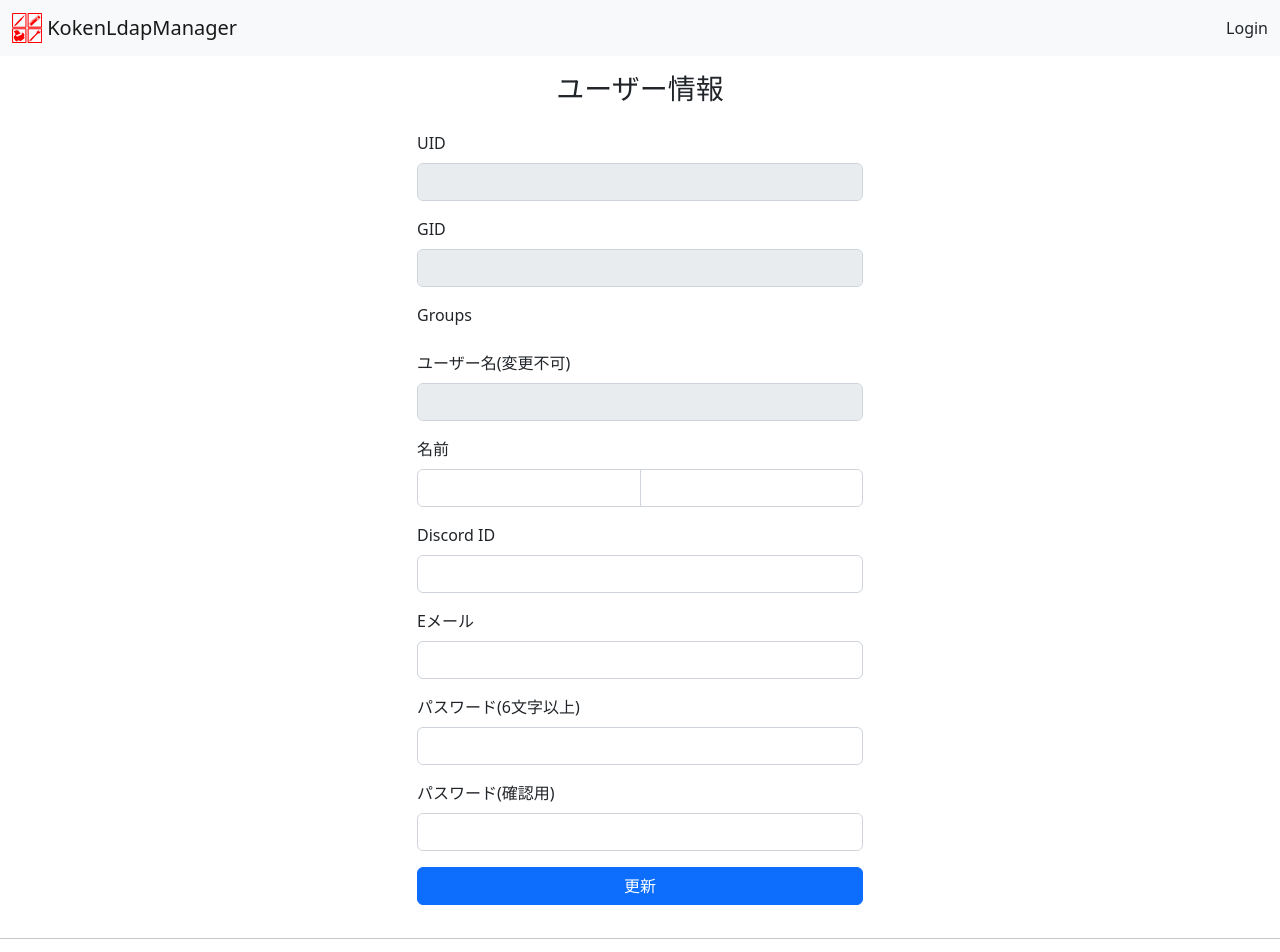
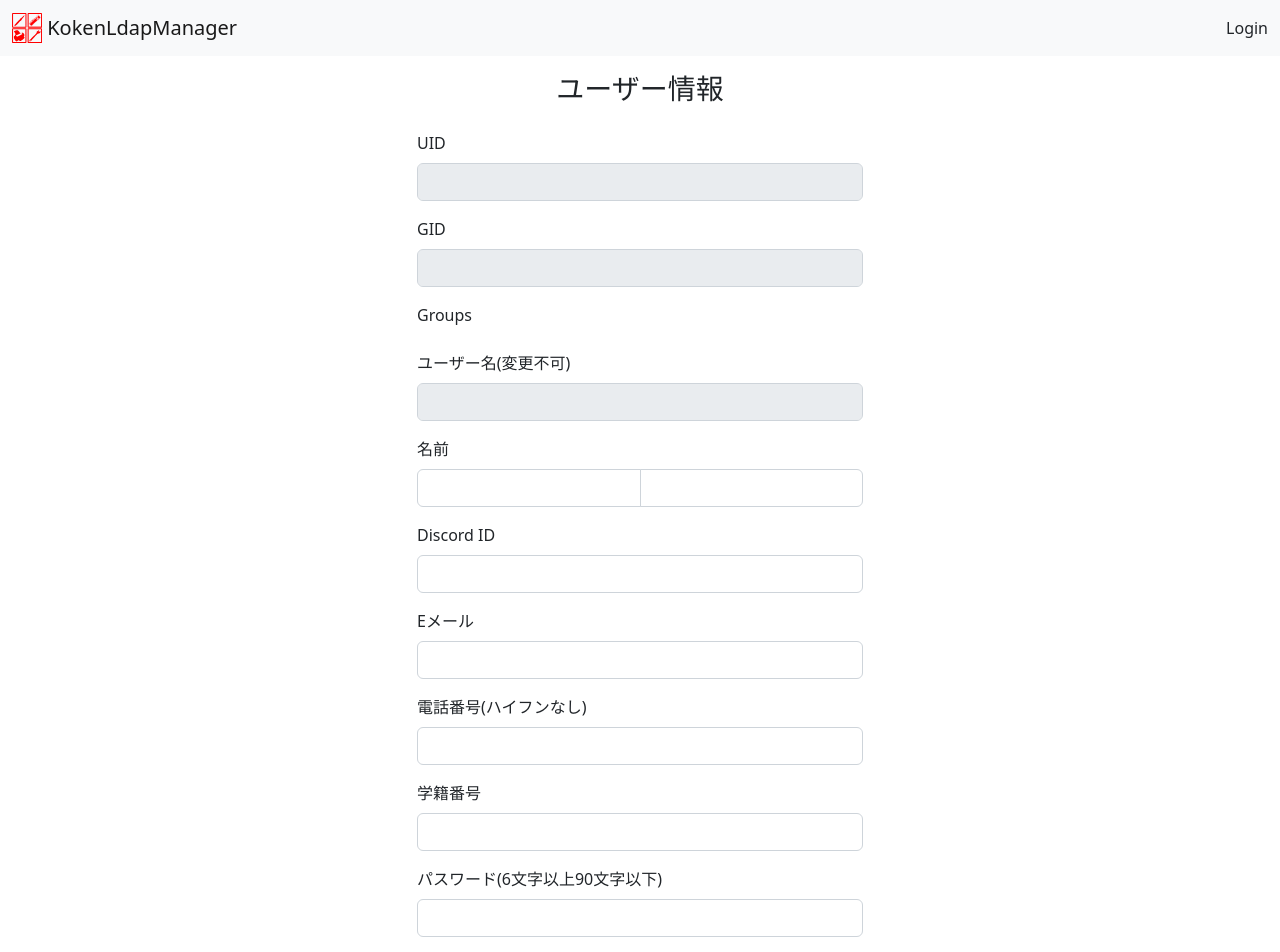
Before and after one commit to ueckoken/koken-ldap-manager, a Next.js app in the folder client/: page /user in a window 1280 px wide. Shown: the top 952 px of the page. Built offline with nearby package versions, Linux system fonts and the light colour scheme.

Commit message:
update interface

```diff
--- a/client/src/components/User.tsx
+++ b/client/src/components/User.tsx
@@ -2,7 +2,6 @@ import axios from "axios";
 import router from "next/router";
 import { FC, useEffect, useState } from "react";
 import { Card, Form, InputGroup, Button } from "react-bootstrap";
-import jwt_decode from "jwt-decode";
 
 const User: FC<{ jwt: string | null, isAdmin: boolean, targetUser: string | null }> = ({ jwt, isAdmin, targetUser }) => {
   const [firstName, setfirstName] = useState<string>("");
@@ -16,6 +15,8 @@ const User: FC<{ jwt: string | null, isAdmin: boolean, targetUser: string | null
   const [password, setPassword] = useState<string>("");
   const [confirmPassword, setConfirmPassword] = useState<string>("");
   const [definedGroups, setDefinedGroups] = useState<string[]>([]);
+  const [phonenumber, setPhonenumber] = useState<string>("");
+  const [studentid, setStudentid] = useState<string>("");
 
   useEffect(() => {
     if (!jwt) return;
@@ -48,6 +49,8 @@ const User: FC<{ jwt: string | null, isAdmin: boolean, targetUser: string | null
       setDiscordId(data.discordId);
       setGroups(data.groups);
       setEmail(data.email);
+      setPhonenumber(data.telephoneNumber);
+      setStudentid(data.studentId);
     })();
   }, [jwt]);
 
@@ -65,7 +68,9 @@ const User: FC<{ jwt: string | null, isAdmin: boolean, targetUser: string | null
           lastName: lastName,
           discordId: discordId,
           email: email,
-          groups: groups
+          groups: groups,
+          phonenumber: phonenumber,
+          studentid: studentid
         },
       });
     alert("ユーザー情報を変更しました");
@@ -80,6 +85,10 @@ const User: FC<{ jwt: string | null, isAdmin: boolean, targetUser: string | null
       }
       if (password.length < 6) {
         alert("パスワードは6文字以上にしてください");
+        return;
+      }
+      if (password.length > 90) {
+        alert("パスワードは90文字以上にしてください");
         return;
       }
       const res: any = await axios(
@@ -157,7 +166,15 @@ const User: FC<{ jwt: string | null, isAdmin: boolean, targetUser: string | null
                 <Form.Control type="email" value={email} onChange={(e) => setEmail(e.target.value)} />
               </Form.Group>
               <Form.Group className="mb-3">
-                <Form.Label>パスワード(6文字以上)</Form.Label>
+                <Form.Label>電話番号(ハイフンなし)</Form.Label>
+                <Form.Control type="text" value={phonenumber} onChange={(e) => setPhonenumber(e.target.value)} />
+              </Form.Group>
+              <Form.Group className="mb-3">
+                <Form.Label>学籍番号</Form.Label>
+                <Form.Control type="text" value={studentid} onChange={(e) => setStudentid(e.target.value)} />
+              </Form.Group>
+              <Form.Group className="mb-3">
+                <Form.Label>パスワード(6文字以上90文字以下)</Form.Label>
                 <Form.Control type="password" onChange={(e) => setPassword(e.target.value)} />
               </Form.Group>
               <Form.Group className="mb-3">
```
